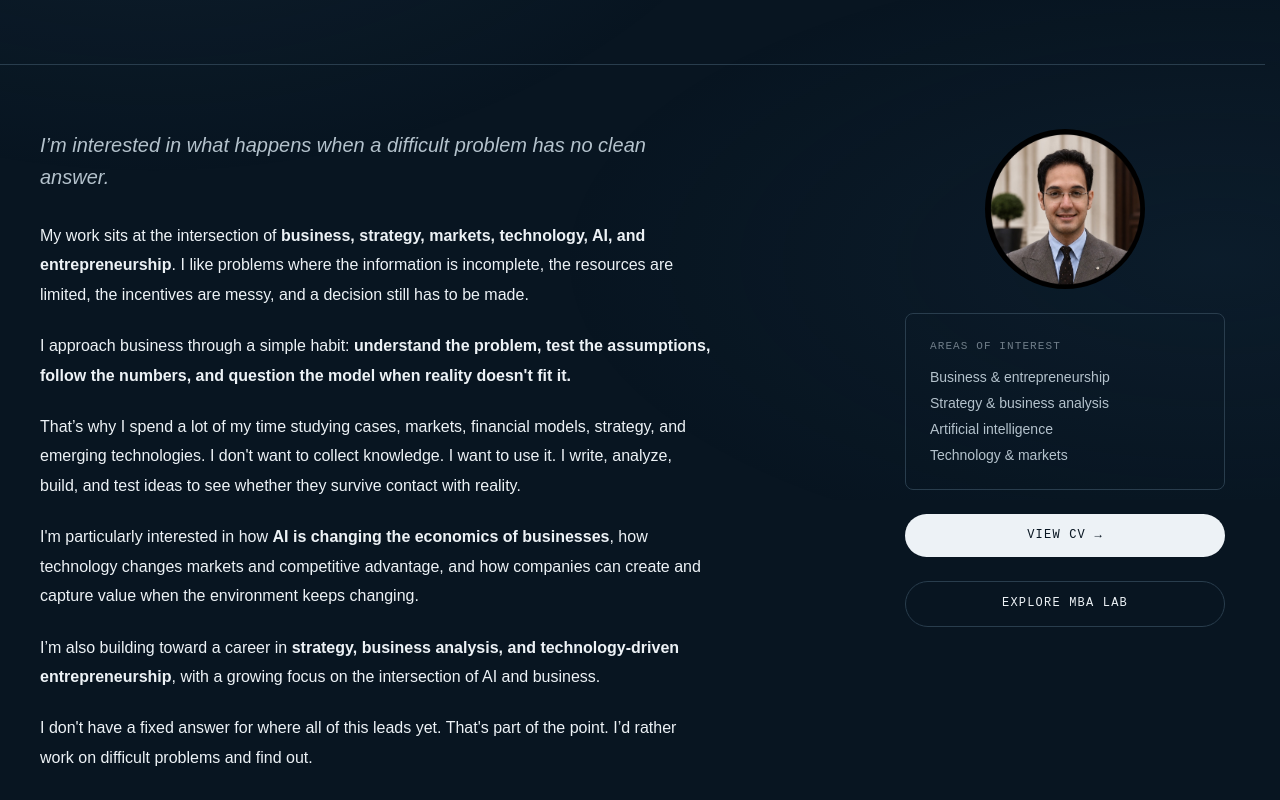
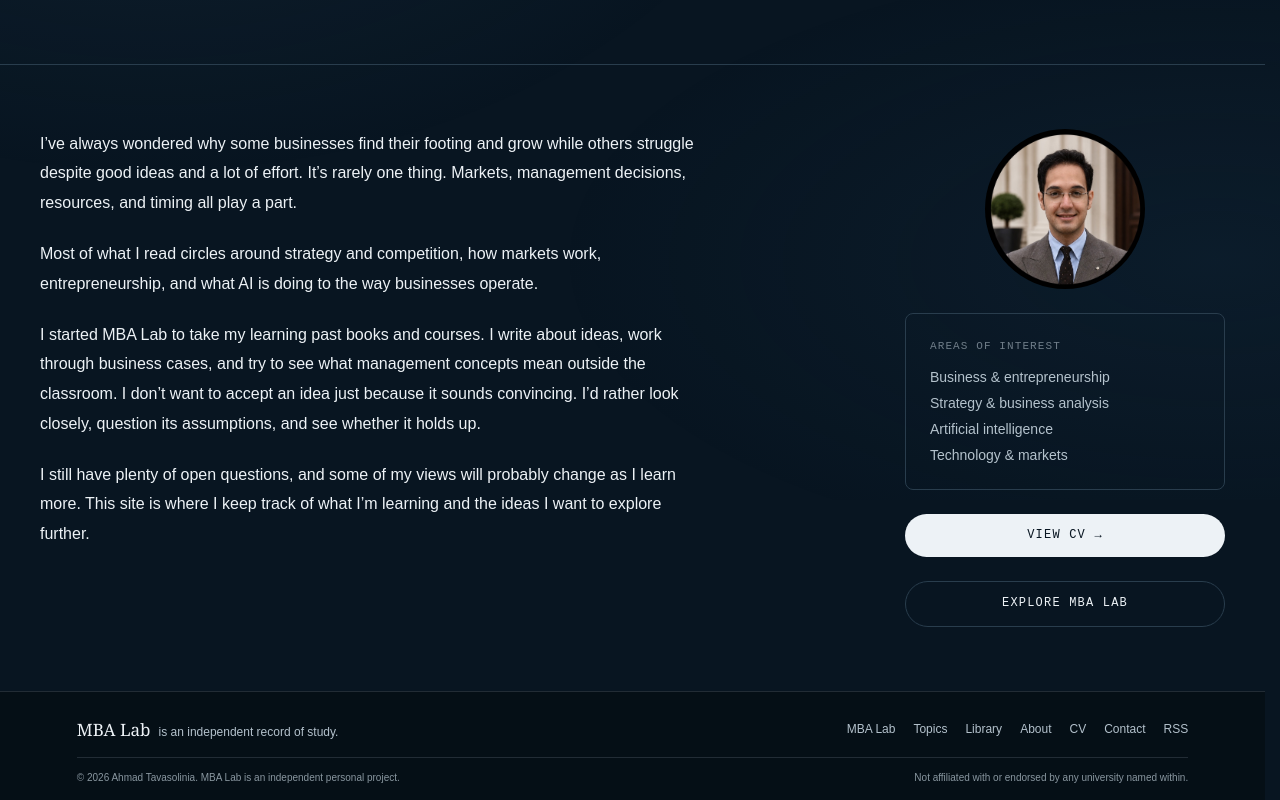
Before and after one commit to ahmad-tavasolinia/mba-lab-new, a Next.js app: page /about in a window 1280 px wide. Shown: the part 300-1100 px from the top of the page. Built offline with nearby package versions, Linux system fonts and the light colour scheme.

Commit message:
Update page.tsx

```diff
--- a/src/app/about/page.tsx
+++ b/src/app/about/page.tsx
@@ -26,45 +26,28 @@ export default function AboutPage() {
       <section>
         <Container className="grid gap-14 py-16 md:grid-cols-[1fr,320px]">
           <div className="prose-lab max-w-prose text-ink dark:text-dark-ink">
-            <p className="font-serif text-xl italic leading-relaxed text-ink/80 dark:text-dark-soft">
-              I’m interested in what happens when a difficult problem has no clean answer.
+            <p>
+              I’ve always wondered why some businesses find their footing and grow while others
+              struggle despite good ideas and a lot of effort. It’s rarely one thing. Markets,
+              management decisions, resources, and timing all play a part.
             </p>
 
             <p>
-              My work sits at the intersection of <strong>business, strategy, markets, technology,
-              AI, and entrepreneurship</strong>. I like problems where the information is
-              incomplete, the resources are limited, the incentives are messy, and a decision still
-              has to be made.
+              Most of what I read circles around strategy and competition, how markets work,
+              entrepreneurship, and what AI is doing to the way businesses operate.
             </p>
 
             <p>
-              I approach business through a simple habit: <strong>understand the problem, test the
-              assumptions, follow the numbers, and question the model when reality doesn't fit
-              it.</strong>
+              I started MBA Lab to take my learning past books and courses. I write about ideas,
+              work through business cases, and try to see what management concepts mean outside the
+              classroom. I don’t want to accept an idea just because it sounds convincing. I’d
+              rather look closely, question its assumptions, and see whether it holds up.
             </p>
 
             <p>
-              That’s why I spend a lot of my time studying cases, markets, financial models,
-              strategy, and emerging technologies. I don't want to collect knowledge. I want to use
-              it. I write, analyze, build, and test ideas to see whether they survive contact with
-              reality.
-            </p>
-
-            <p>
-              I'm particularly interested in how <strong>AI is changing the economics of
-              businesses</strong>, how technology changes markets and competitive advantage, and how
-              companies can create and capture value when the environment keeps changing.
-            </p>
-
-            <p>
-              I’m also building toward a career in <strong>strategy, business analysis, and
-              technology-driven entrepreneurship</strong>, with a growing focus on the intersection
-              of AI and business.
-            </p>
-
-            <p>
-              I don't have a fixed answer for where all of this leads yet. That's part of the point.
-              I’d rather work on difficult problems and find out.
+              I still have plenty of open questions, and some of my views will probably change as I
+              learn more. This site is where I keep track of what I’m learning and the ideas I want
+              to explore further.
             </p>
           </div>
 
```
